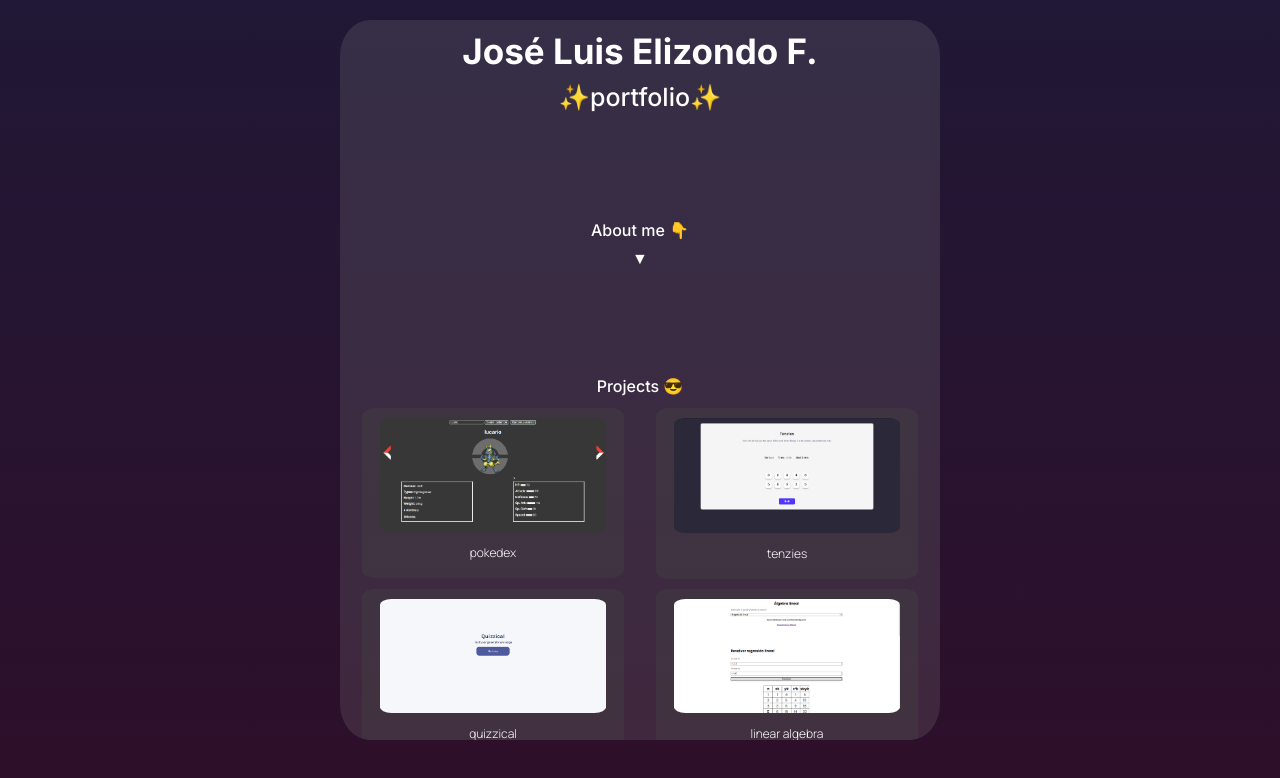
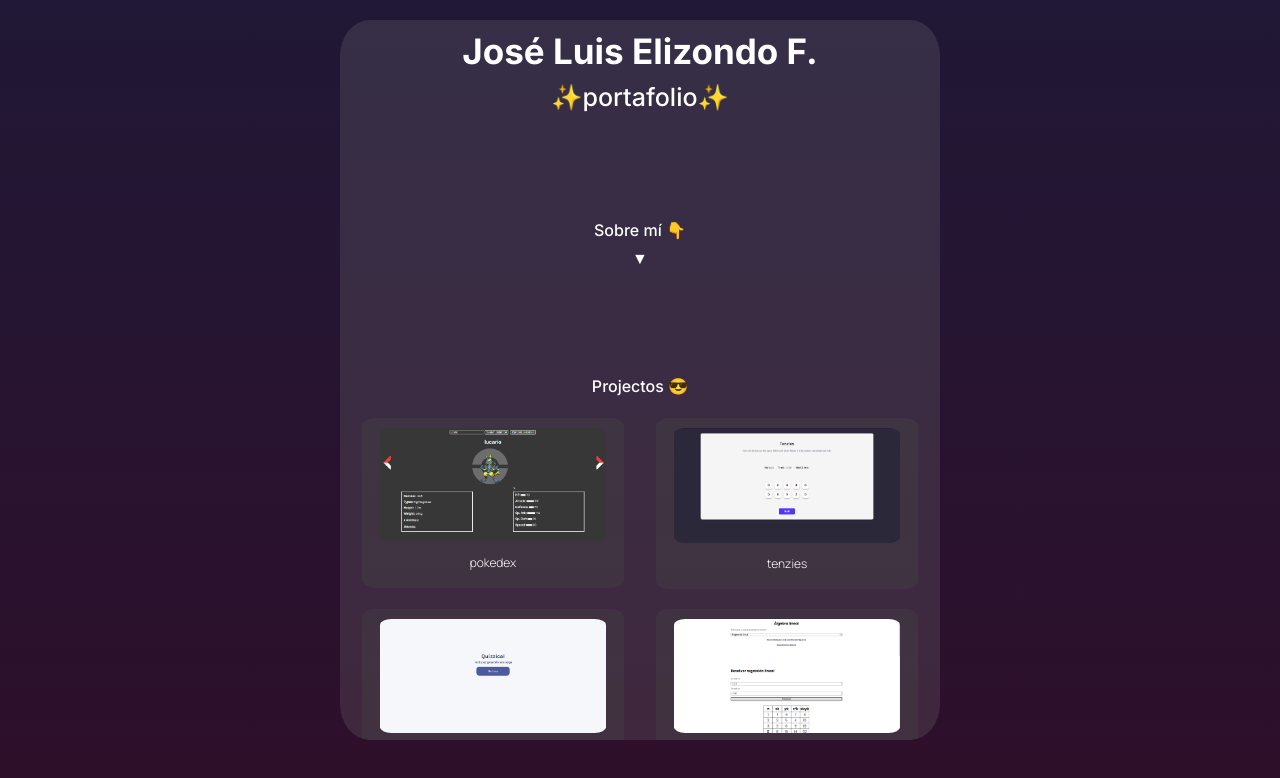
Before and after one commit to ElizondoStudios/portfolio, a React (Vite) app: page / in a window 1280 px wide. Shown: the top 778 px of the page. Built offline with nearby package versions, Linux system fonts and the light colour scheme.

Commit message:
added dobre mí

```diff
--- a/src/App.jsx
+++ b/src/App.jsx
@@ -49,7 +49,7 @@ function App() {
   const [showAM, setShowAM]= React.useState(false);
 
   // State for languaje
-  const [languaje, setLanguaje]= React.useState("english")
+  const [languaje, setLanguaje]= React.useState("engli")
 
   function toggleShowAM(){
     setShowAM(prevShowAM => !prevShowAM)
--- a/src/index.css
+++ b/src/index.css
@@ -171,6 +171,8 @@ body{
   transform: translateX(-80%);
   filter: blur(2px);
   transition: all 0.5s;
+
+  margin-top: 10px;
 }
 
   .project-card:hover{
--- a/src/information.js
+++ b/src/information.js
@@ -18,7 +18,16 @@ export default {
     spanish:{
         title: "✨portafolio✨",
         about: "Sobre mí 👇",
-        about_text:[],
+        about_text:[
+            "Mi nombre es José Luis Elizondo Figueroa. Soy un estudiante de ingeniería en computación inteligente (ingeniería en software enfocada en inteligencia artificial).",
+            "Me encanta programar. Estos últimos años me he dedicado a aprender desarrollo frontend. Por supuesto, entre mis habilidades se incluyen JavaScript, HTML y CSS, pero también he aprendido ReactJS, para hacer páginas más responsivas e interactivas.",
+            "Aunque principalmente trabajo en React, También tengo experiencia con otros lenguajes de programación, como: C++, C#, Java, Python y R.",
+            "Otras cosas notables sobre mí son:",
+            "Soy poliglota, hablo español, mi lengua natal, inglés y un poco de francés.",
+            "Tengo mucha experiencia usando Photoshop, aunque no soy profesional, lo he usado por años, para crear assets para mis proyectos y por diversión.",
+            "Mis pasatiempos incluyen: ir al gym, jugar videojuegos y salir con mis amigos.",
+            "Algo divertido sobre mí es que me encantan los perros, son mi animal favorito. Tengo dos perros, sus nombres son Mac y Ron."
+        ],
         projects: "Projectos 😎",
         socials: "Redes sociales 📱"
     }
```
